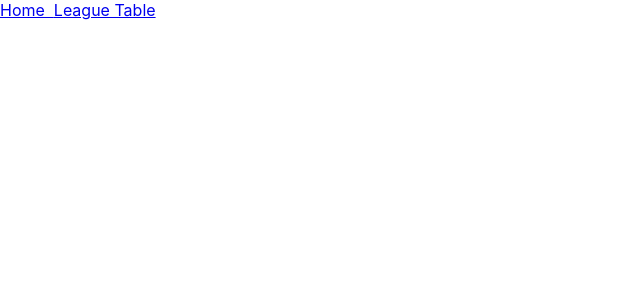
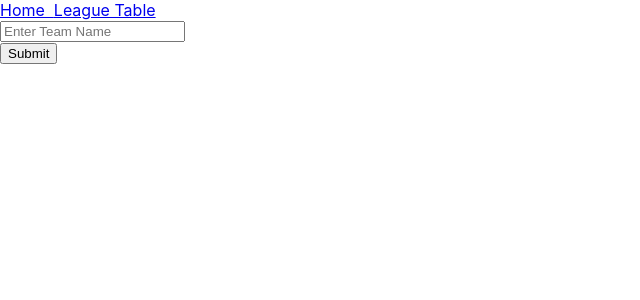
Before and after one commit to jjjjjjonathan/ez-league, a React (Create React App) app: page /teamform in a window 1280 px wide. Shown: the top 300 px of the page, without its empty margins (0-640 px from the left). Built offline with nearby package versions, Linux system fonts and the light colour scheme; no server answers.

Commit message:
Create team form

```diff
--- a/src/App.js
+++ b/src/App.js
@@ -5,6 +5,7 @@ import TestRoute from "./components/TestRoute";
 import Navbar from "./components/Navbar";
 import Home from "./pages/Home";
 import Standing from "./pages/Standing";
+import TeamForm from "./components/TeamForm";
 
 function App() {
   const { state } = useApplicationData();
@@ -22,6 +23,9 @@ function App() {
         <Route exact path="/standing">
           <Standing teams={state.teams} />
         </Route>
+        <Route exact path="/teamform">
+          <TeamForm />
+        </Route>
       </Switch>
     </Router>
   );
--- /dev/null
+++ b/src/components/TeamForm.jsx
@@ -0,0 +1,27 @@
+import { useState, Fragment } from 'react';
+
+const TeamForm = (props) => {
+  const [teamName, setTeamName] = useState('');
+  const submit = (event) => {
+    event.preventDefault();
+  };
+  const save = () => {
+    return;
+  };
+
+  return (
+    <Fragment>
+      <form autoComplete="off" onSubmit={submit}>
+        <input
+          type="text"
+          name="name"
+          placeholder="Enter Team Name"
+          onChange={(event) => setTeamName(event.target.value)}
+        />
+      </form>
+      <button onClick={save}>Submit</button>
+    </Fragment>
+  );
+};
+
+export default TeamForm;
```
Also changed, not shown: 1 other file (tests, documents, lock files or other folders).
